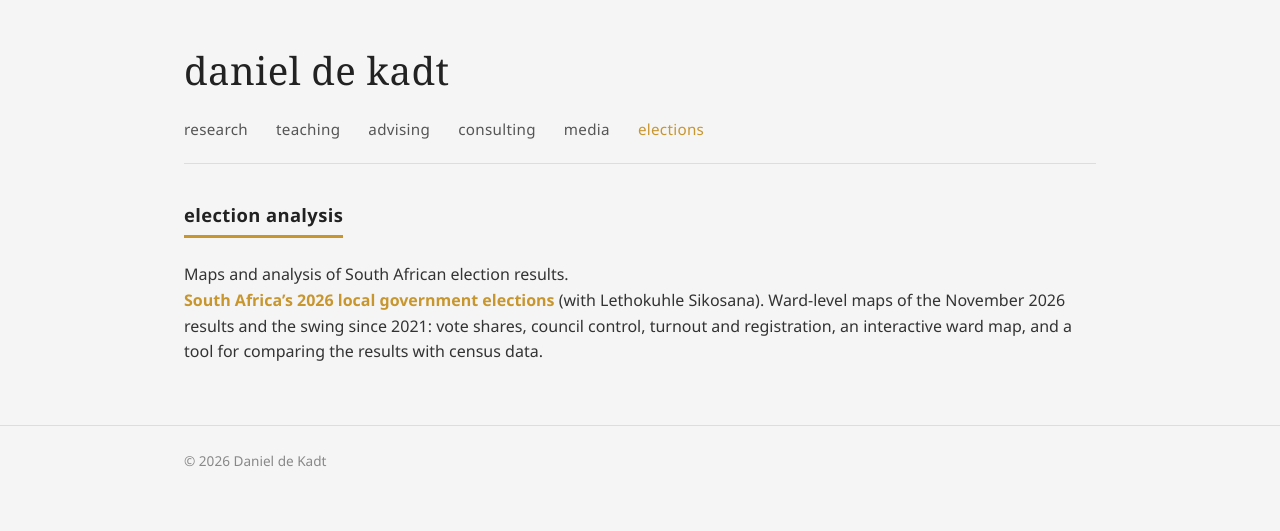
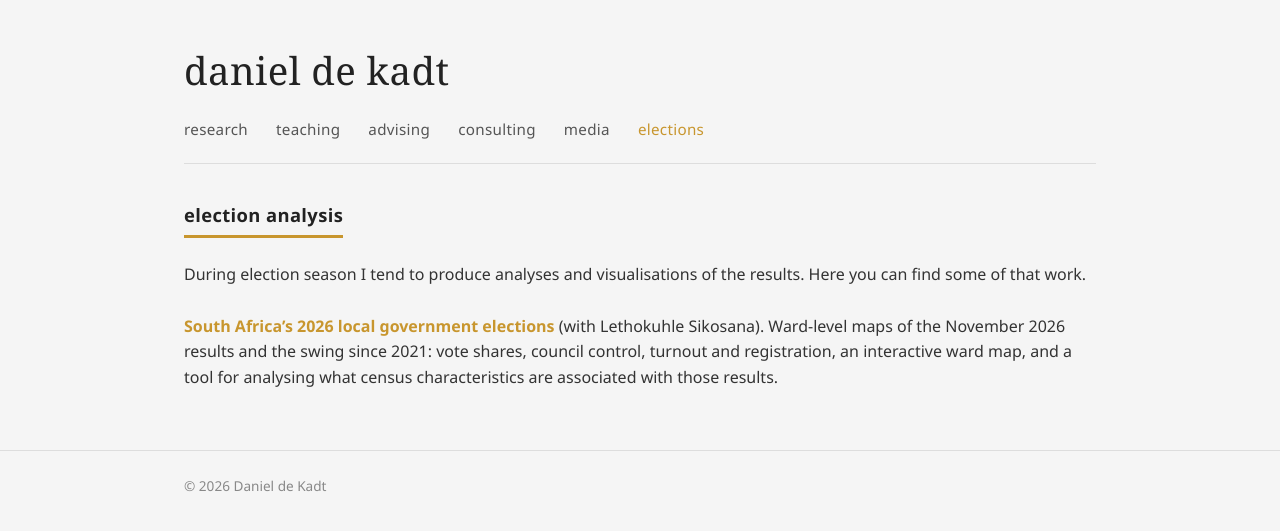
Before and after one commit to ddekadt/ddekadt.github.io, a Jekyll site: the page built from elections.md, in a window 1280 px wide. Shown: the top 531 px of the page. Built offline with Jekyll 4.4.1, drawn with Linux system fonts in a browser that asks for light colours.

Commit message:
Elections page: new intro; census tool description

```diff
--- a/elections.md
+++ b/elections.md
@@ -7,6 +7,8 @@ permalink: /elections/
 
 ## election analysis
 
-Maps and analysis of South African election results.
+During election season I tend to produce analyses and visualisations of the results. Here you can find some of that work.
 
-**[South Africa's 2026 local government elections](/elections/sa-2026/)** (with Lethokuhle Sikosana). Ward-level maps of the November 2026 results and the swing since 2021: vote shares, council control, turnout and registration, an interactive ward map, and a tool for comparing the results with census data.
+<br>
+
+**[South Africa's 2026 local government elections](/elections/sa-2026/)** (with Lethokuhle Sikosana). Ward-level maps of the November 2026 results and the swing since 2021: vote shares, council control, turnout and registration, an interactive ward map, and a tool for analysing what census characteristics are associated with those results.
```
